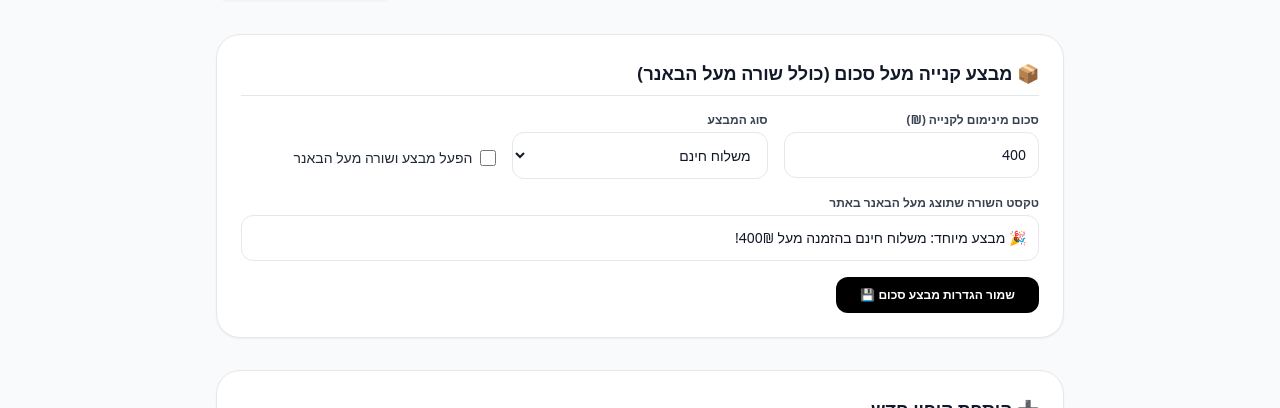
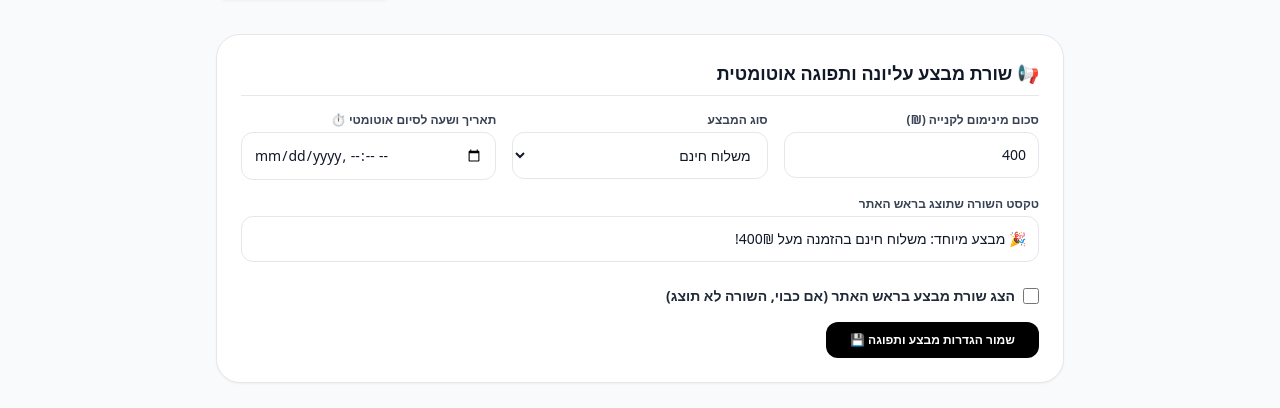
Before and after one commit to myphone3/My-phone-, a Next.js app: page /admin/coupons in a window 1280 px wide. Shown: the part 345-753 px from the top of the page. Built offline with nearby package versions, Linux system fonts and the light colour scheme; no server answers; the database is empty.

Commit message:
Update page.tsx

```diff
--- a/app/admin/coupons/page.tsx
+++ b/app/admin/coupons/page.tsx
@@ -12,11 +12,12 @@ export default function AdminCouponsPage() {
   const [isWelcomeGift, setIsWelcomeGift] = useState(false);
   const [welcomeDaysValid, setWelcomeDaysValid] = useState('7');
 
-  // הגדרות מבצע סכום קנייה ושורה מעל הבאנר
+  // הגדרות שורת המבצע העליונה ותפוגה אוטומטית
   const [thresholdActive, setThresholdActive] = useState(false);
   const [thresholdAmount, setThresholdAmount] = useState('400');
   const [thresholdType, setThresholdType] = useState('משלוח חינם');
   const [thresholdBannerText, setThresholdBannerText] = useState('🎉 מבצע מיוחד: משלוח חינם בהזמנה מעל 400₪!');
+  const [announcementEndTime, setAnnouncementEndTime] = useState('');
 
   useEffect(() => {
     fetchData();
@@ -26,13 +27,21 @@ export default function AdminCouponsPage() {
     const { data: couponsData } = await supabase.from('coupons').select('*').order('created_at', { ascending: false });
     if (couponsData) setCoupons(couponsData);
 
-    // שליפת הגדרות מבצע סכום קנייה מטבלת settings בצורה בטוחה
     const { data: settingsData } = await supabase.from('settings').select('*').limit(1).maybeSingle();
     if (settingsData) {
       setThresholdActive(!!settingsData.threshold_active);
       if (settingsData.threshold_amount) setThresholdAmount(settingsData.threshold_amount);
       if (settingsData.threshold_type) setThresholdType(settingsData.threshold_type);
       if (settingsData.threshold_banner_text) setThresholdBannerText(settingsData.threshold_banner_text);
+      if (settingsData.announcement_end_time) {
+        const d = new Date(settingsData.announcement_end_time);
+        const year = d.getFullYear();
+        const month = String(d.getMonth() + 1).padStart(2, '0');
+        const day = String(d.getDate()).padStart(2, '0');
+        const hours = String(d.getHours()).padStart(2, '0');
+        const minutes = String(d.getMinutes()).padStart(2, '0');
+        setAnnouncementEndTime(`${year}-${month}-${day}T${hours}:${minutes}`);
+      }
     }
   };
 
@@ -67,10 +76,11 @@ export default function AdminCouponsPage() {
       threshold_active: thresholdActive,
       threshold_amount: thresholdAmount,
       threshold_type: thresholdType,
-      threshold_banner_text: thresholdBannerText
+      threshold_banner_text: thresholdBannerText,
+      announcement_text: thresholdBannerText,
+      announcement_end_time: announcementEndTime ? new Date(announcementEndTime).toISOString() : null
     };
 
-    // בדיקה האם קיימת שורה בטבלת settings לעדכון
     const { data: existing } = await supabase.from('settings').select('id').limit(1).maybeSingle();
 
     let error;
@@ -85,7 +95,7 @@ export default function AdminCouponsPage() {
     if (error) {
       alert('שגיאה בשמירת הגדרות המבצע: ' + error.message);
     } else {
-      alert('הגדרות מבצע סכום קנייה והשורה מעל הבאנר עודכנו בהצלחה! ✨');
+      alert('הגדרות המבצע והתפוגה האוטומטית עודכנו בהצלחה! ✨');
       fetchData();
     }
   };
@@ -105,9 +115,9 @@ export default function AdminCouponsPage() {
         </Link>
       </div>
 
-      {/* 1. הגדרת מבצע קנייה מעל סכום ושורה מעל הבאנר */}
+      {/* שורת מבצע עליונה יחידה עם תפוגה אוטומטית */}
       <div className="bg-white p-6 rounded-3xl shadow-sm border space-y-4">
-        <h2 className="text-lg font-bold border-b pb-2">📦 מבצע קנייה מעל סכום (כולל שורה מעל הבאנר)</h2>
+        <h2 className="text-lg font-bold border-b pb-2">📢 שורת מבצע עליונה ותפוגה אוטומטית</h2>
 
         <div className="grid grid-cols-1 md:grid-cols-3 gap-4">
           <div>
@@ -130,40 +140,50 @@ export default function AdminCouponsPage() {
               <option value="הנחה נוספת">הנחה נוספת</option>
             </select>
           </div>
-          <div className="flex items-center gap-2 pt-6">
+          <div>
+            <label className="block text-xs font-bold text-gray-700 mb-1">תאריך ושעה לסיום אוטומטי ⏱️</label>
             <input
-              type="checkbox"
-              id="threshActive"
-              checked={thresholdActive}
-              onChange={(e) => setThresholdActive(e.target.checked)}
-              className="w-4 h-4 accent-black rounded"
+              type="datetime-local"
+              value={announcementEndTime}
+              onChange={(e) => setAnnouncementEndTime(e.target.value)}
+              className="w-full border p-3 rounded-xl text-sm bg-white"
             />
-            <label htmlFor="threshActive" className="text-sm font-medium text-gray-800">
-              הפעל מבצע ושורה מעל הבאנר
-            </label>
           </div>
         </div>
 
         <div>
-          <label className="block text-xs font-bold text-gray-700 mb-1">טקסט השורה שתוצג מעל הבאנר באתר</label>
+          <label className="block text-xs font-bold text-gray-700 mb-1">טקסט השורה שתוצג בראש האתר</label>
           <input
             type="text"
             value={thresholdBannerText}
             onChange={(e) => setThresholdBannerText(e.target.value)}
-            placeholder="למשל: 🎉 משלוח חינם בקניה מעל 400₪!"
+            placeholder="למשל: 🎉 מבצע מיוחד: משלוח חינם בהזמנה מעל 400₪!"
             className="w-full border p-3 rounded-xl text-sm"
           />
+        </div>
+
+        <div className="flex items-center gap-2 pt-2">
+          <input
+            type="checkbox"
+            id="threshActive"
+            checked={thresholdActive}
+            onChange={(e) => setThresholdActive(e.target.checked)}
+            className="w-4 h-4 accent-black rounded cursor-pointer"
+          />
+          <label htmlFor="threshActive" className="text-sm font-bold text-gray-800 cursor-pointer">
+            הצג שורת מבצע בראש האתר (אם כבוי, השורה לא תוצג)
+          </label>
         </div>
 
         <button
           onClick={handleSaveThresholdPromo}
           className="bg-black text-white px-6 py-2.5 rounded-xl text-xs font-bold hover:bg-gray-800 transition cursor-pointer"
         >
-          שמור הגדרות מבצע סכום 💾
+          שמור הגדרות מבצע ותפוגה 💾
         </button>
       </div>
 
-      {/* 2. הוספת קופון רגיל / מתנת הצטרפות */}
+      {/* הוספת קופון רגיל / מתנת הצטרפות */}
       <div className="bg-white p-6 rounded-3xl shadow-sm border">
         <h2 className="text-lg font-bold mb-4">➕ הוספת קופון חדש</h2>
         <form onSubmit={handleAddCoupon} className="space-y-4">
```
